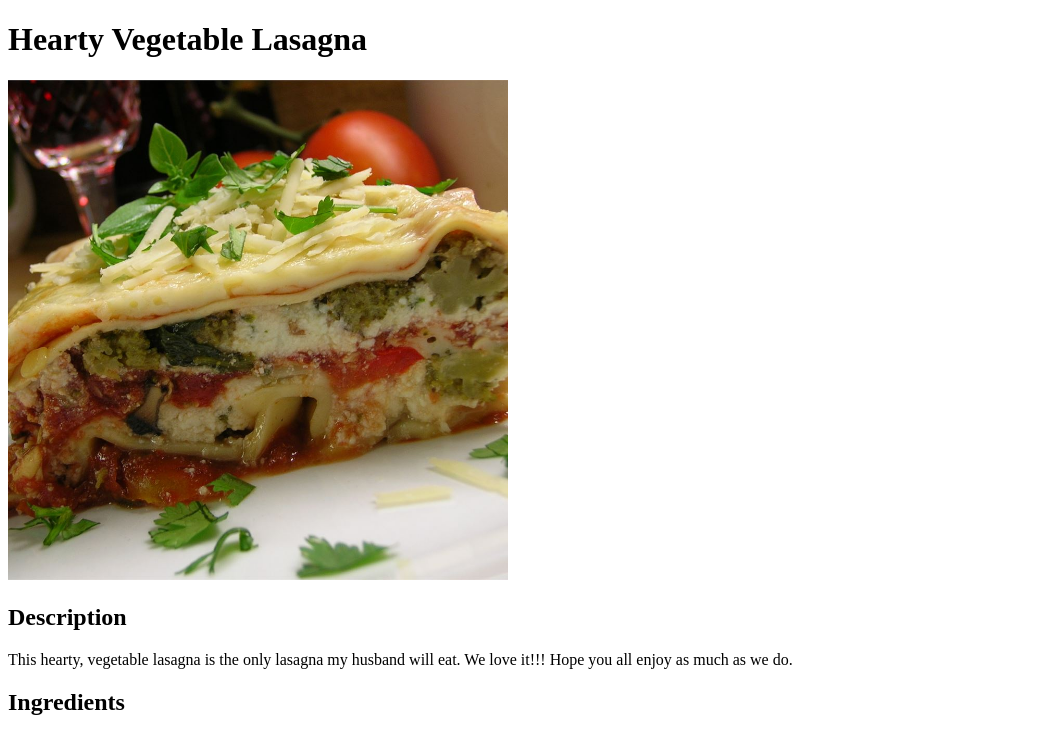
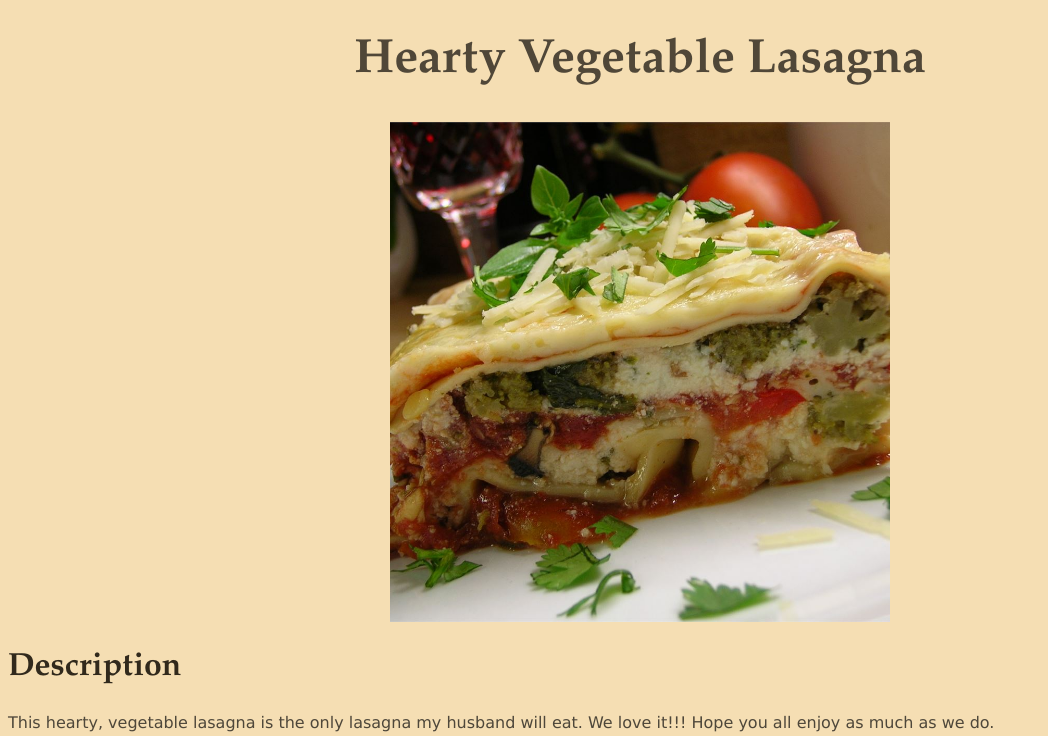
Before and after one commit to RdrBux/odin-recipes, a plain HTML site: page recipes/lasagna.html in a window 1280 px wide. Shown: the top 736 px of the page, without its empty margins (0-1048 px from the left). Drawn offline with Linux system fonts and the light colour scheme.

Commit message:
Add basic CSS styling

```diff
--- /dev/null
+++ b/css/styles.css
@@ -0,0 +1,40 @@
+* {
+    background-color: wheat;
+    font-family: Verdana, Geneva, Tahoma, sans-serif;
+    color: #4e473a;
+    font-size: 16px;
+}
+
+h1 {
+    text-align: center;
+    font-size: 48px;
+    color: #504738;
+    font-weight: 900;
+    font-family: Garamond, Georgia, serif;
+}
+
+h2 {
+    font-size: 32px;
+    color: #31291c;
+    font-weight: bold;
+    font-family: Garamond, Georgia, serif;
+}
+
+li {
+    color: #4e473a;
+
+}
+
+a {
+    color: rgb(179, 126, 29);
+    font-size: 20px;
+    font-family: Helvetica, Tahoma, sans-serif;
+}
+
+.main-img {
+    display: block;
+    width: 500px;
+    height: auto;
+    margin-left: auto;
+    margin-right: auto;
+}
--- a/recipes/lasagna.html
+++ b/recipes/lasagna.html
@@ -3,10 +3,11 @@
 <head>
     <meta charset="UTF-8">
     <title>Hearty Vegetable Lasagna</title>
+    <link rel="stylesheet" href="../css/styles.css">
 </head>
 <body>
     <h1>Hearty Vegetable Lasagna</h1>
-        <img src="../img/lasagna.jpeg" alt="Delicious lasagna", width="500">
+        <img class="main-img" src="../img/lasagna.jpeg" alt="Delicious lasagna">
 
         <h2>Description</h2>
             <p>This hearty, vegetable lasagna is the only lasagna my husband will eat. We love it!!! Hope you all enjoy as much as we do.</p>
```
Also changed, not shown: index.html (+2 -1 lines), recipes/grilled-chicken.html (+2 -1 lines), recipes/tuna-burger.html (+2 -1 lines).
